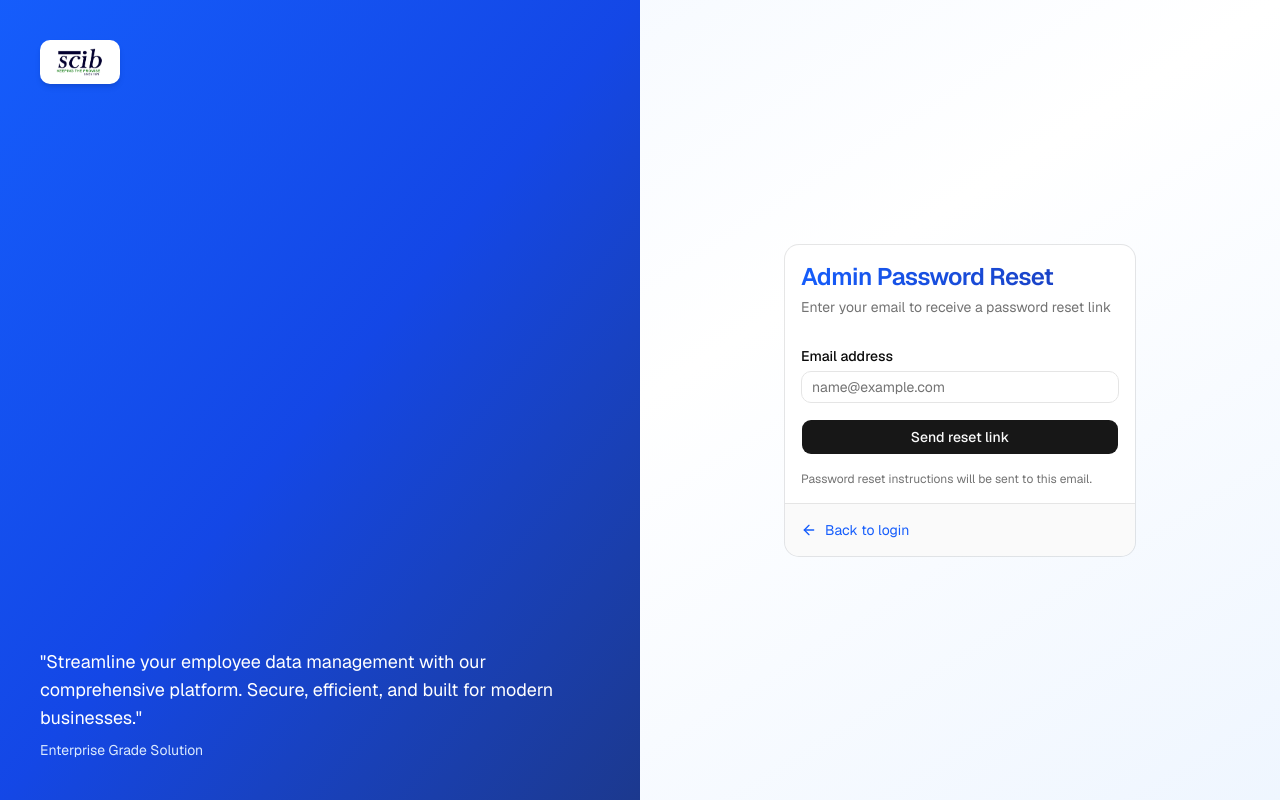
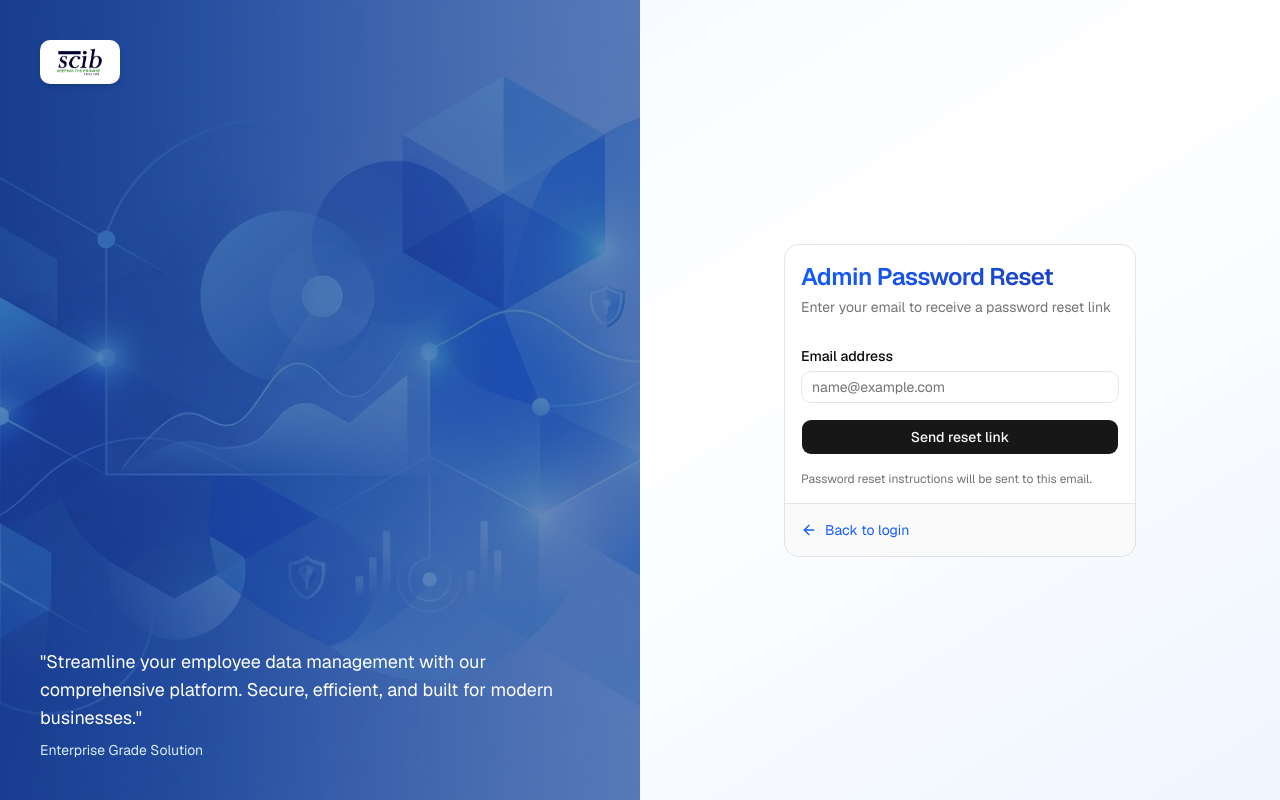
Before and after one commit to Timonics/empdata-new, a Next.js app: page /admin/forgot-password in a window 1280 px wide. Built offline with nearby package versions, Linux system fonts and the light colour scheme.

Commit message:
feat: enhance AuthLayout with background images and improve CompanyGrowth component formatting

```diff
--- a/src/app/(auth)/layout.tsx
+++ b/src/app/(auth)/layout.tsx
@@ -1,5 +1,6 @@
 "use client";
 
+import Image from "next/image";
 import Logo from "@/components/logo";
 import { cn } from "@/lib/utils";
 import { usePathname } from "next/navigation";
@@ -10,36 +11,35 @@ export default function AuthLayout({
   children: React.ReactNode;
 }) {
   const pathname = usePathname();
+  const isAdmin = pathname.startsWith("/admin");
 
   return (
     <div className="min-h-screen bg-linear-to-br from-blue-50 via-white to-blue-50">
-      <div className="container relative min-h-screen  items-center justify-center grid max-w-none lg:grid-cols-2 lg:px-0">
+      <div className="container relative min-h-screen items-center justify-center grid max-w-none lg:grid-cols-2 lg:px-0">
         {/* Left side - Brand/Info */}
         <div className="relative hidden h-full flex-col bg-muted p-10 text-white lg:flex dark:border-r">
-          <div
-            className={cn(
-              "absolute inset-0 bg-linear-to-br",
-              pathname.startsWith("/admin")
-                ? "from-blue-600 via-blue-700 to-blue-900"
-                : "from-emerald-600 via-emerald-700 to-emerald-900",
-            )}
-          />
+          {/* Background Image */}
+          <div className="absolute inset-0">
+            <Image
+              src={isAdmin ? "/auth/admin-sidebar.png" : "/auth/portal-sidebar.png"}
+              alt={isAdmin ? "Admin Background" : "Portal Background"}
+              fill
+              className="object-cover"
+              priority
+            />
+            {/* Different overlays based on path */}
+            <div
+              className={cn(
+                "absolute inset-0",
+                isAdmin ? "bg-blue-900/60" : "bg-emerald-900/60"
+              )}
+            />
+          </div>
+
           <div className="relative z-20 flex items-center text-lg font-medium">
-            {/* <svg
-              xmlns="http://www.w3.org/2000/svg"
-              viewBox="0 0 24 24"
-              fill="none"
-              stroke="currentColor"
-              strokeWidth="2"
-              strokeLinecap="round"
-              strokeLinejoin="round"
-              className="mr-2 h-6 w-6"
-            >
-              <path d="M15 6v12a3 3 0 1 0 3-3H6a3 3 0 1 0 3 3V6a3 3 0 1 0-3 3h12a3 3 0 1 0-3-3" />
-            </svg>
-            EMPDATA */}
             <Logo />
           </div>
+
           <div className="relative z-20 mt-auto">
             <blockquote className="space-y-2">
               <p className="text-lg">
--- a/src/components/admin/charts/company-growth.tsx
+++ b/src/components/admin/charts/company-growth.tsx
@@ -30,7 +30,9 @@ export function CompanyGrowth() {
           <div className="h-50 flex items-center justify-center">
             <div className="text-center">
               <Loader2 className="h-8 w-8 animate-spin text-green-600 mx-auto mb-4" />
-              <p className="text-sm text-muted-foreground">Loading company data...</p>
+              <p className="text-sm text-muted-foreground">
+                Loading company data...
+              </p>
             </div>
           </div>
         </CardContent>
@@ -51,7 +53,9 @@ export function CompanyGrowth() {
           <div className="h-50 flex items-center justify-center">
             <div className="text-center">
               <p className="text-red-500 mb-2">Failed to load company data</p>
-              <p className="text-sm text-muted-foreground">Please try again later</p>
+              <p className="text-sm text-muted-foreground">
+                Please try again later
+              </p>
             </div>
           </div>
         </CardContent>
@@ -60,7 +64,7 @@ export function CompanyGrowth() {
   }
 
   // Transform data for the chart
-  const chartData = data.data.map(item => ({
+  const chartData = data.data.map((item) => ({
     month: item.month,
     new: item.total, // Total new registrations for the month
     total: item.total, // You might want cumulative total here
@@ -76,7 +80,10 @@ export function CompanyGrowth() {
   // Calculate growth rate
   const previousMonth = chartData[chartData.length - 2];
   const growthRate = previousMonth
-    ? ((lastMonth.total - previousMonth.total) / previousMonth.total * 100).toFixed(1)
+    ? (
+        ((lastMonth.total - previousMonth.total) / previousMonth.total) *
+        100
+      ).toFixed(1)
     : 0;
 
   return (
@@ -99,15 +106,28 @@ export function CompanyGrowth() {
               <YAxis className="text-xs" />
               <Tooltip
                 contentStyle={{
-                  backgroundColor: 'white',
-                  border: '1px solid #e2e8f0',
-                  borderRadius: '8px',
-                  boxShadow: '0 4px 6px -1px rgb(0 0 0 / 0.1)',
+                  backgroundColor: "white",
+                  border: "1px solid #e2e8f0",
+                  borderRadius: "8px",
+                  boxShadow: "0 4px 6px -1px rgb(0 0 0 / 0.1)",
                 }}
-                formatter={(value: number, name: string) => {
-                  if (name === 'new') return [`${value} companies`, 'New Registrations'];
-                  return [value, name];
-                }}
+                formatter={
+                  ((value: any, name: any) => {
+                    let val = value;
+
+                    if (Array.isArray(val)) {
+                      val = val[0];
+                    }
+
+                    const num = Number(val) || 0;
+
+                    if (name === "new") {
+                      return [`${num} companies`, "New Registrations"];
+                    }
+
+                    return [num, name ?? ""];
+                  }) as any
+                }
               />
               <Bar dataKey="new" fill="#3b82f6" radius={[4, 4, 0, 0]}>
                 {chartData.map((entry, index) => (
@@ -150,8 +170,11 @@ export function CompanyGrowth() {
           </div>
           <div className="text-right">
             <p className="text-sm text-muted-foreground">Growth Rate</p>
-            <p className={`text-2xl font-bold ${Number(growthRate) >= 0 ? 'text-green-600' : 'text-red-600'}`}>
-              {Number(growthRate) >= 0 ? '+' : ''}{growthRate}%
+            <p
+              className={`text-2xl font-bold ${Number(growthRate) >= 0 ? "text-green-600" : "text-red-600"}`}
+            >
+              {Number(growthRate) >= 0 ? "+" : ""}
+              {growthRate}%
             </p>
           </div>
         </div>
```
Also changed, not shown: public/auth/admin-sidebar.png (added), public/auth/portal-sidebar.png (added).
